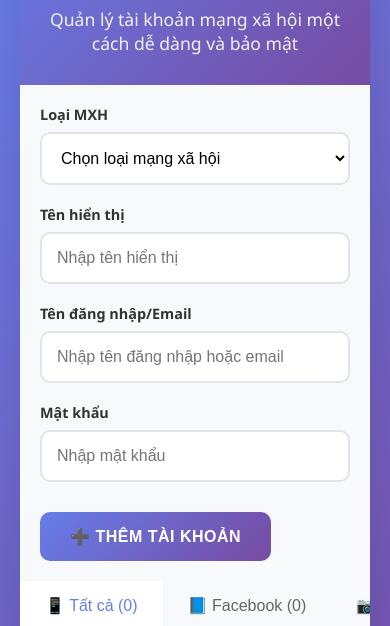
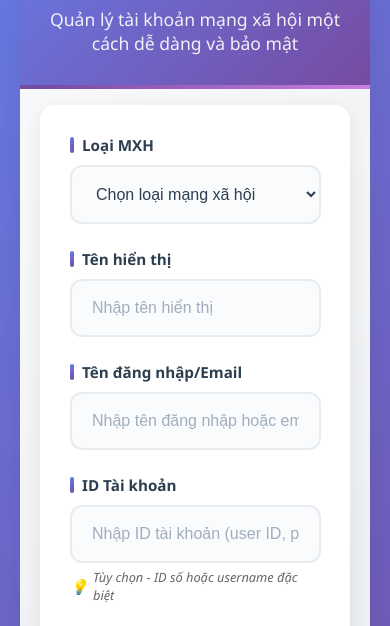
Before and after one commit to hoamit/quanlymxh, a plain HTML site: page index.html in a window 390 px wide. Shown: the part 139-765 px from the top of the page. Drawn offline with Linux system fonts and the light colour scheme.

Commit message:
✨ Nâng cấp ứng dụng quản lý tài khoản MXH
- 🎨 Cải thiện giao diện form với thiết kế hiện đại
- 📱 Thêm hệ thống tab quản lý theo loại MXH
- 🔢 Thêm trường ID tài khoản riêng biệt
- 🗑️ Thêm chức năng xóa tài khoản
- 💾 Lưu trữ dữ liệu với localStorage
- 📊 Thống kê số lượng tài khoản theo từng nền tảng
- 🎯 Responsive design cho mobile
- ✨ Animation và hiệu ứng đẹp mắt

```diff
--- a/index.html
+++ b/index.html
@@ -47,41 +47,100 @@
 
       .form-section {
         padding: 40px;
-        background: #f8f9fa;
+        background: linear-gradient(135deg, #f8f9fa 0%, #e9ecef 100%);
+        position: relative;
+      }
+
+      .form-section::before {
+        content: '';
+        position: absolute;
+        top: 0;
+        left: 0;
+        right: 0;
+        height: 4px;
+        background: linear-gradient(90deg, #667eea, #764ba2, #f093fb, #f5576c);
+        background-size: 400% 400%;
+        animation: gradientShift 3s ease infinite;
+      }
+
+      @keyframes gradientShift {
+        0% { background-position: 0% 50%; }
+        50% { background-position: 100% 50%; }
+        100% { background-position: 0% 50%; }
       }
 
       .form-grid {
         display: grid;
-        grid-template-columns: repeat(auto-fit, minmax(250px, 1fr));
-        gap: 20px;
-        margin-bottom: 30px;
+        grid-template-columns: repeat(auto-fit, minmax(280px, 1fr));
+        gap: 25px;
+        margin-bottom: 35px;
+        background: white;
+        padding: 30px;
+        border-radius: 15px;
+        box-shadow: 0 5px 20px rgba(0, 0, 0, 0.08);
       }
 
       .form-group {
         display: flex;
         flex-direction: column;
+        position: relative;
       }
 
       .form-group label {
         font-weight: 600;
-        margin-bottom: 8px;
-        color: #333;
-        font-size: 0.9rem;
+        margin-bottom: 10px;
+        color: #2c3e50;
+        font-size: 0.95rem;
+        display: flex;
+        align-items: center;
+        gap: 8px;
+      }
+
+      .form-group label::before {
+        content: '';
+        width: 4px;
+        height: 16px;
+        background: linear-gradient(135deg, #667eea 0%, #764ba2 100%);
+        border-radius: 2px;
       }
 
       input, select {
-        padding: 15px;
-        border: 2px solid #e1e5e9;
-        border-radius: 10px;
+        padding: 18px 20px;
+        border: 2px solid #e8ecf0;
+        border-radius: 12px;
         font-size: 1rem;
         transition: all 0.3s ease;
-        background: white;
+        background: #fafbfc;
+        color: #2c3e50;
+        font-weight: 500;
       }
 
       input:focus, select:focus {
         outline: none;
         border-color: #667eea;
-        box-shadow: 0 0 0 3px rgba(102, 126, 234, 0.1);
+        background: white;
+        box-shadow: 0 0 0 4px rgba(102, 126, 234, 0.1);
+        transform: translateY(-2px);
+      }
+
+      input::placeholder, select::placeholder {
+        color: #a0aec0;
+        font-weight: 400;
+      }
+
+      .form-group small {
+        margin-top: 8px;
+        color: #718096;
+        font-size: 0.8rem;
+        font-style: italic;
+        display: flex;
+        align-items: center;
+        gap: 5px;
+      }
+
+      .form-group small::before {
+        content: '💡';
+        font-size: 0.9rem;
       }
 
       .btn {
@@ -101,12 +160,37 @@
         color: white;
         grid-column: 1 / -1;
         justify-self: center;
-        min-width: 200px;
+        min-width: 250px;
+        padding: 18px 40px;
+        font-size: 1.1rem;
+        font-weight: 700;
+        border-radius: 15px;
+        position: relative;
+        overflow: hidden;
+      }
+
+      .btn-primary::before {
+        content: '';
+        position: absolute;
+        top: 0;
+        left: -100%;
+        width: 100%;
+        height: 100%;
+        background: linear-gradient(90deg, transparent, rgba(255,255,255,0.2), transparent);
+        transition: left 0.5s;
+      }
+
+      .btn-primary:hover::before {
+        left: 100%;
       }
 
       .btn-primary:hover {
-        transform: translateY(-2px);
-        box-shadow: 0 10px 20px rgba(102, 126, 234, 0.3);
+        transform: translateY(-3px);
+        box-shadow: 0 15px 30px rgba(102, 126, 234, 0.4);
+      }
+
+      .btn-primary:active {
+        transform: translateY(-1px);
       }
 
       .btn-danger {
@@ -310,6 +394,12 @@
           </div>
 
           <div class="form-group">
+            <label for="accountId">ID Tài khoản</label>
+            <input type="text" id="accountId" placeholder="Nhập ID tài khoản (user ID, profile ID)" />
+            <small style="color: #666; font-size: 0.8rem; margin-top: 5px;">Tùy chọn - ID số hoặc username đặc biệt</small>
+          </div>
+
+          <div class="form-group">
             <label for="password">Mật khẩu</label>
             <input type="password" id="password" placeholder="Nhập mật khẩu" required />
           </div>
@@ -363,6 +453,7 @@
               <th>Loại MXH</th>
               <th>Tên hiển thị</th>
               <th>Tên đăng nhập</th>
+              <th>ID Tài khoản</th>
               <th>Mật khẩu</th>
               <th>Thao tác</th>
             </tr>
@@ -393,6 +484,7 @@
               <th>STT</th>
               <th>Tên hiển thị</th>
               <th>Tên đăng nhập</th>
+              <th>ID Tài khoản</th>
               <th>Mật khẩu</th>
               <th>Thao tác</th>
             </tr>
@@ -423,6 +515,7 @@
               <th>STT</th>
               <th>Tên hiển thị</th>
               <th>Tên đăng nhập</th>
+              <th>ID Tài khoản</th>
               <th>Mật khẩu</th>
               <th>Thao tác</th>
             </tr>
@@ -453,6 +546,7 @@
               <th>STT</th>
               <th>Tên hiển thị</th>
               <th>Tên đăng nhập</th>
+              <th>ID Tài khoản</th>
               <th>Mật khẩu</th>
               <th>Thao tác</th>
             </tr>
@@ -483,6 +577,7 @@
               <th>STT</th>
               <th>Tên hiển thị</th>
               <th>Tên đăng nhập</th>
+              <th>ID Tài khoản</th>
               <th>Mật khẩu</th>
               <th>Thao tác</th>
             </tr>
@@ -513,6 +608,7 @@
               <th>STT</th>
               <th>Tên hiển thị</th>
               <th>Tên đăng nhập</th>
+              <th>ID Tài khoản</th>
               <th>Mật khẩu</th>
               <th>Thao tác</th>
             </tr>
@@ -544,6 +640,7 @@
               <th>Loại MXH</th>
               <th>Tên hiển thị</th>
               <th>Tên đăng nhập</th>
+              <th>ID Tài khoản</th>
               <th>Mật khẩu</th>
               <th>Thao tác</th>
             </tr>
@@ -577,6 +674,7 @@
         const socialType = document.getElementById("socialType").value;
         const name = document.getElementById("name").value;
         const id = document.getElementById("id").value;
+        const accountId = document.getElementById("accountId").value;
         const password = document.getElementById("password").value;
 
         if (!socialType || !name || !id || !password) {
@@ -588,6 +686,7 @@
           socialType,
           name,
           id,
+          accountId: accountId || '', // ID tài khoản (tùy chọn)
           password,
           uniqueId: Date.now() // Unique ID for deletion
         };
@@ -600,6 +699,7 @@
         document.getElementById("socialType").value = "";
         document.getElementById("name").value = "";
         document.getElementById("id").value = "";
+        document.getElementById("accountId").value = "";
         document.getElementById("password").value = "";
       }
 
@@ -706,6 +806,7 @@
               </td>
               <td>${acc.name}</td>
               <td>${acc.id}</td>
+              <td>${acc.accountId || '-'}</td>
               <td>${acc.password}</td>
               <td>
                 <div class="actions">
@@ -724,6 +825,7 @@
               </td>
               <td>${acc.name}</td>
               <td>${acc.id}</td>
+              <td>${acc.accountId || '-'}</td>
               <td>${acc.password}</td>
               <td>
                 <div class="actions">
@@ -738,6 +840,7 @@
               <td>${index + 1}</td>
               <td>${acc.name}</td>
               <td>${acc.id}</td>
+              <td>${acc.accountId || '-'}</td>
               <td>${acc.password}</td>
               <td>
                 <div class="actions">
```
